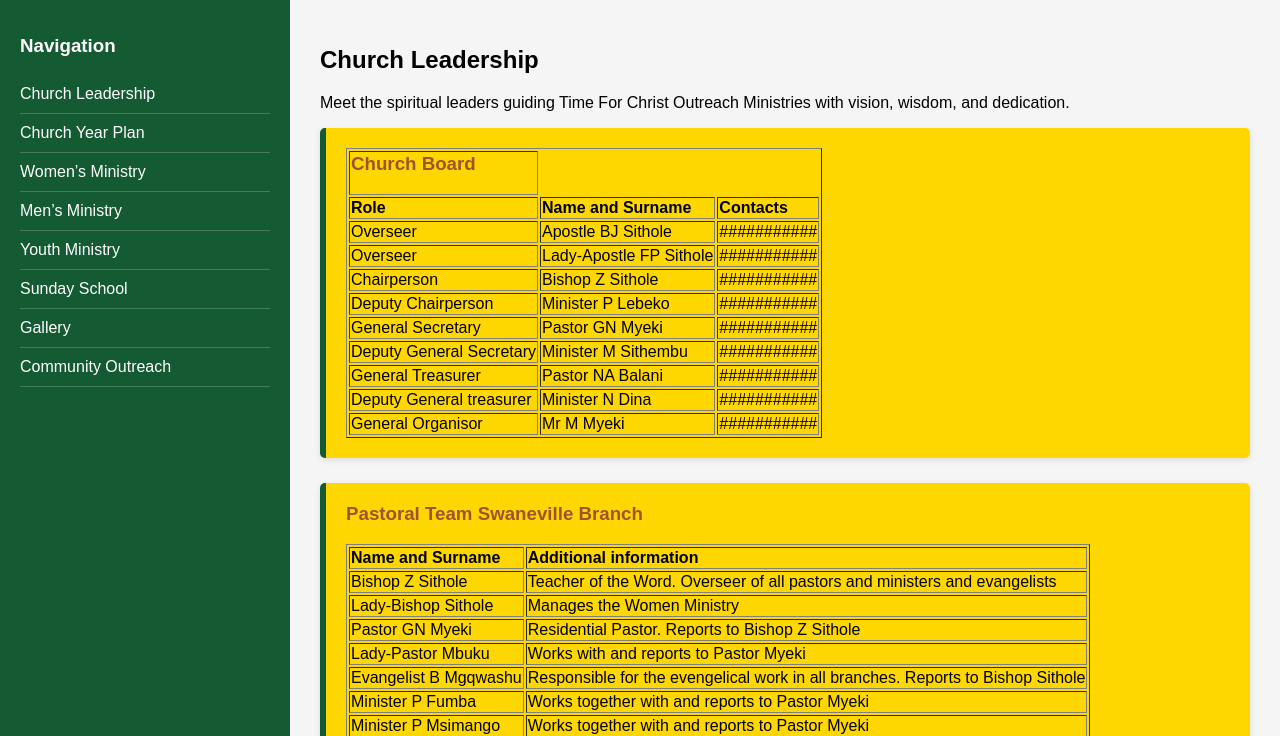
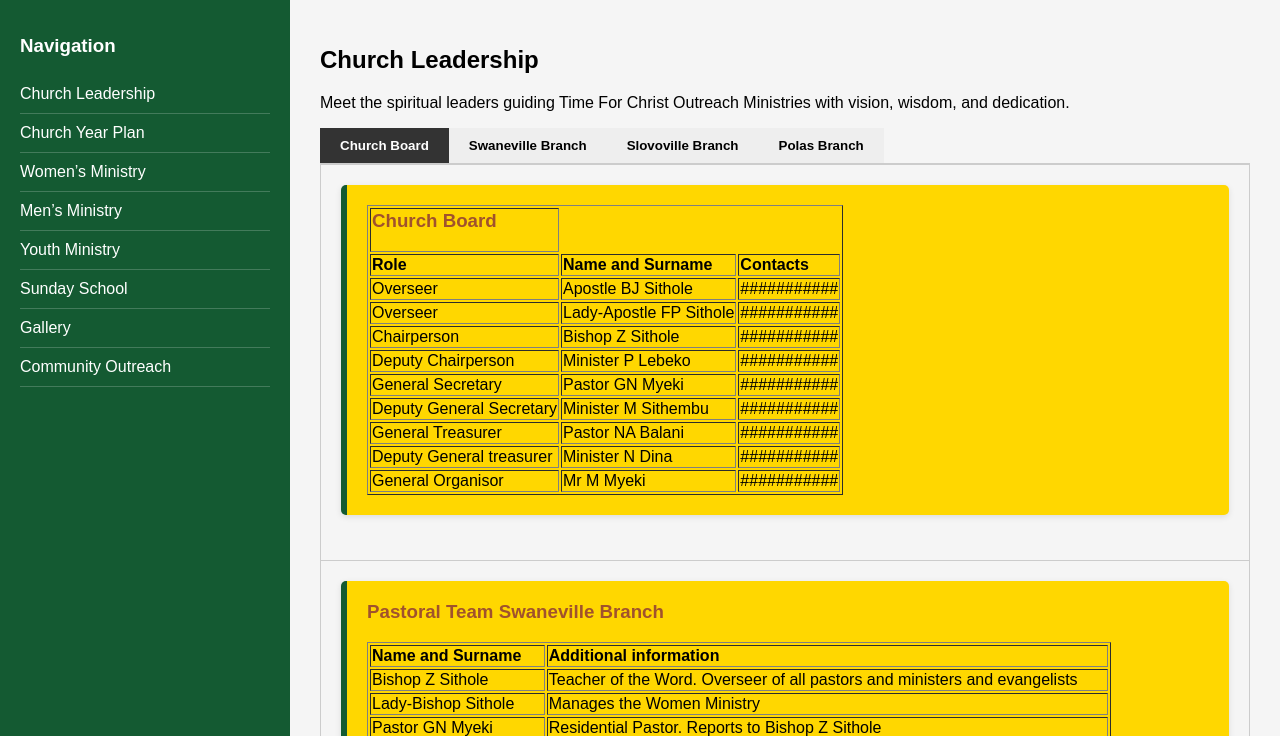
Before and after one commit to MzuGit1/TimeForChristOutreachMinistries, a Jekyll site: the page built from leadership.html, in a window 1280 px wide and 900 px high, cut to the strip 164-900 px from the top of the window. Built offline with Jekyll 4.4.1, drawn with Linux system fonts in a browser that asks for light colours.

Commit message:
Add tabbed navigation for leadership branches

```diff
--- a/leadership.html
+++ b/leadership.html
@@ -8,6 +8,13 @@ title: Home
 
 
       <!-- LEADERSHIP STRUCTURE -->
+   <div class="tab-buttons">
+        <button class="active" onclick="openTab('Church_Board')">Church Board</button>
+        <button onclick="openTab('Swaneville_Branch')">Swaneville Branch</button>
+        <button onclick="openTab('Slovoville_Branch')">Slovoville Branch</button>
+        <button onclick="openTab('Polas_Branch')">Polas Branch</button>
+    </div>
+   <div id="Church_Board" class="tab-content active">
       <section class="leader-card">
         <table border="1">
               <tr>
@@ -65,6 +72,8 @@ title: Home
               </tr>
         </table>
       </section>
+</div>
+<div id="Swaneville_Branch" class="tab-content active">
      <section class="pastoralS-card">
       <h3>Pastoral Team Swaneville Branch</h3>
          <table border="1">
@@ -103,7 +112,8 @@ title: Home
               </tr>
         </table>
       </section>
-
+</div>
+<div id="Slovoville_Branch" class="tab-content active">
      <section class="pastoralSl-card">
       <h3>Pastoral Team Solovoville Branch</h3>
          <table border="1">
@@ -147,6 +157,8 @@ title: Home
 
         </table>
       </section>
+</div>
+<div id="Polas_Branch" class="tab-content active">
        <section class="pastoralP-card">
       <h3>Pastoral Team Polas(Informal Settlement) Branch</h3>
          <table border="1">
```
Also changed, not shown: other parts of leadership.html (+17 -0 lines).
